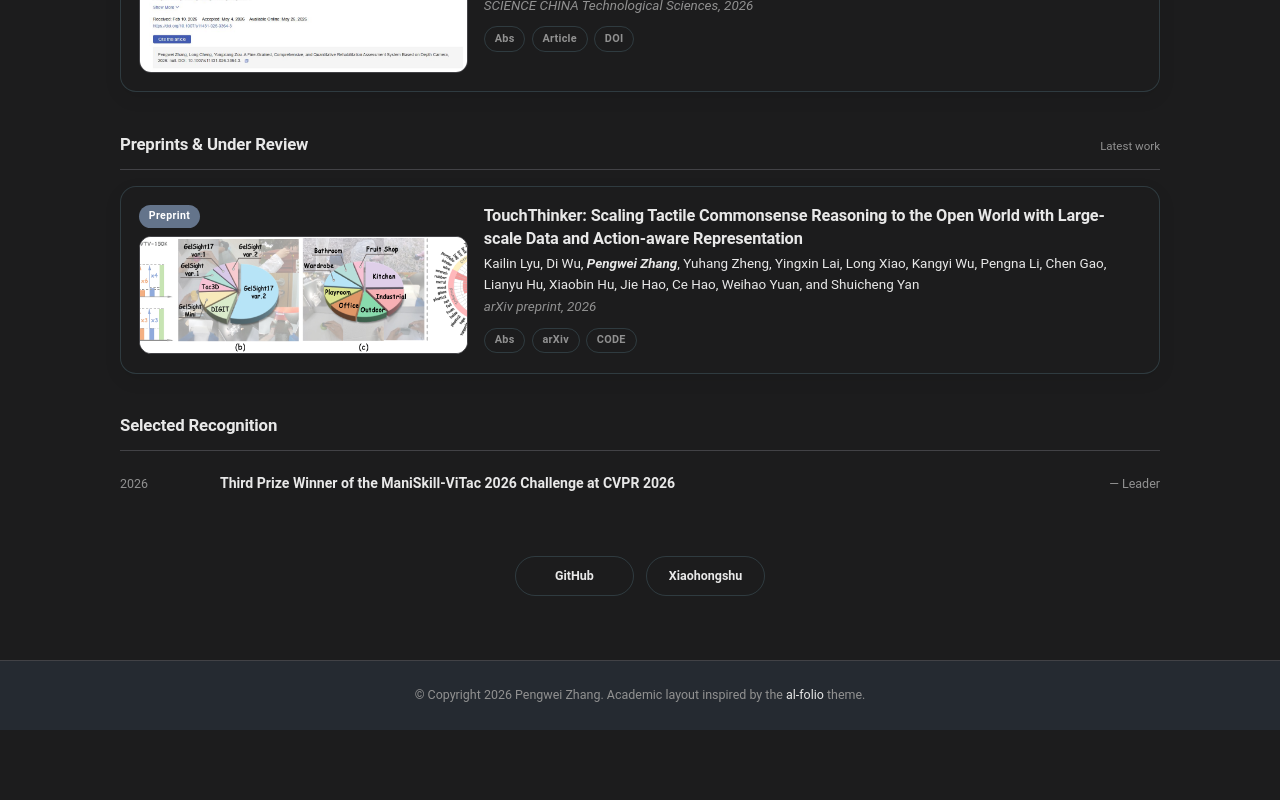
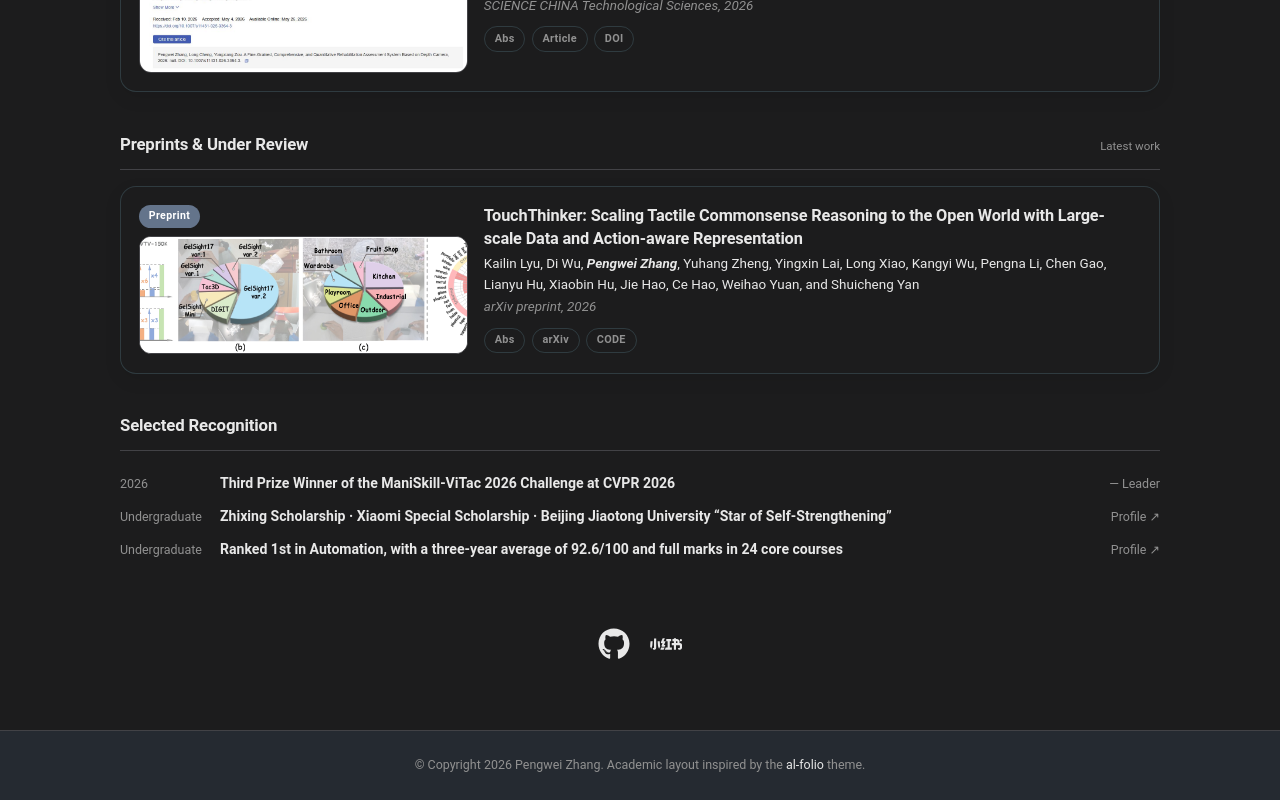
Before and after one commit to Awilekong/Awilekong.github.io, a Next.js app: page / in a window 1280 px wide. Shown: the part 1036-1836 px from the top of the page. Before the commit the page ends 1766 px from the top, so only its background shows below. Built offline with nearby package versions, Linux system fonts and the light colour scheme.

Commit message:
Add social icons and undergraduate honors

```diff
--- a/app/globals.css
+++ b/app/globals.css
@@ -74,6 +74,18 @@ img {
 
 .skip-link:focus {
   transform: translateY(0);
+}
+
+.sr-only {
+  position: absolute;
+  width: 1px;
+  height: 1px;
+  margin: -1px;
+  padding: 0;
+  overflow: hidden;
+  clip: rect(0, 0, 0, 0);
+  white-space: nowrap;
+  border: 0;
 }
 
 .site-nav {
@@ -431,27 +443,46 @@ img {
 }
 
 .recognition-list time,
-.recognition-list span {
+.recognition-date,
+.recognition-list > li > span {
   color: var(--text-light);
   font-size: 0.78rem;
+}
+
+.recognition-source a {
+  color: var(--text-light);
+  white-space: nowrap;
+}
+
+.recognition-source a:hover,
+.recognition-source a:focus-visible {
+  color: var(--accent);
 }
 
 .social-links {
   display: flex;
   margin-top: 3.5rem;
   justify-content: center;
-  gap: 0.8rem;
+  gap: 0.45rem;
 }
 
 .social-links a {
-  min-width: 7.4rem;
-  padding: 0.55rem 0.8rem;
-  border: 1px solid var(--card-border);
-  border-radius: 999px;
+  display: inline-flex;
+  width: 2.8rem;
+  height: 2.8rem;
+  border-radius: 50%;
   color: var(--text);
-  font-size: 0.78rem;
-  font-weight: 650;
-  text-align: center;
+  align-items: center;
+  justify-content: center;
+  transition:
+    background 160ms ease,
+    color 160ms ease,
+    transform 160ms ease;
+}
+
+.social-links svg {
+  width: 2rem;
+  height: 2rem;
 }
 
 .social-links a:hover,
@@ -459,6 +490,12 @@ img {
   background: var(--surface);
   color: var(--accent);
   text-decoration: none;
+  transform: translateY(-2px);
+}
+
+.social-links .xiaohongshu-icon:hover,
+.social-links .xiaohongshu-icon:focus-visible {
+  color: #ff2442;
 }
 
 .site-footer {
@@ -573,8 +610,12 @@ img {
     grid-template-columns: 3.5rem minmax(0, 1fr);
   }
 
-  .recognition-list span {
+  .recognition-list > li > span:not(.recognition-date) {
     grid-column: 2;
+  }
+
+  .recognition-date {
+    grid-column: 1;
   }
 
   .cv-entry {
--- a/app/page.tsx
+++ b/app/page.tsx
@@ -1,3 +1,6 @@
+import { FaGithub } from "react-icons/fa6";
+import { SiXiaohongshu } from "react-icons/si";
+
 const publications = {
   accepted: [
     {
@@ -274,23 +277,61 @@ export default function Home() {
               </strong>
               <span>— Leader</span>
             </li>
+            <li>
+              <span className="recognition-date">Undergraduate</span>
+              <strong>
+                Zhixing Scholarship · Xiaomi Special Scholarship · Beijing
+                Jiaotong University “Star of Self-Strengthening”
+              </strong>
+              <span className="recognition-source">
+                <a
+                  href="https://mp.weixin.qq.com/s/JSoGWFeezXtnz1TpyoM3tw"
+                  target="_blank"
+                  rel="noreferrer"
+                >
+                  Profile ↗
+                </a>
+              </span>
+            </li>
+            <li>
+              <span className="recognition-date">Undergraduate</span>
+              <strong>
+                Ranked 1st in Automation, with a three-year average of 92.6/100
+                and full marks in 24 core courses
+              </strong>
+              <span className="recognition-source">
+                <a
+                  href="https://peking.bjd.com.cn/content/s669a55f0e4b064178156eac7.html"
+                  target="_blank"
+                  rel="noreferrer"
+                >
+                  Profile ↗
+                </a>
+              </span>
+            </li>
           </ul>
         </section>
 
         <div className="social-links" aria-label="Social profiles">
           <a
+            className="github-icon"
             href="https://github.com/Awilekong"
             target="_blank"
             rel="noreferrer"
+            title="GitHub"
           >
-            GitHub
+            <FaGithub aria-hidden="true" />
+            <span className="sr-only">GitHub</span>
           </a>
           <a
+            className="xiaohongshu-icon"
             href="https://www.xiaohongshu.com/user/profile/61112b75000000000101ca18"
             target="_blank"
             rel="noreferrer"
+            title="Xiaohongshu"
           >
-            Xiaohongshu
+            <SiXiaohongshu aria-hidden="true" />
+            <span className="sr-only">Xiaohongshu</span>
           </a>
         </div>
       </article>
--- a/package.json
+++ b/package.json
@@ -17,7 +17,8 @@
     "drizzle-orm": "0.45.2",
     "next": "16.2.6",
     "react": "19.2.6",
-    "react-dom": "19.2.6"
+    "react-dom": "19.2.6",
+    "react-icons": "^5.7.0"
   },
   "devDependencies": {
     "@cloudflare/vite-plugin": "1.37.1",
```
Also changed, not shown: app/cv/page.tsx (+37 -0 lines), 1 other file (tests, documents, lock files or other folders).
